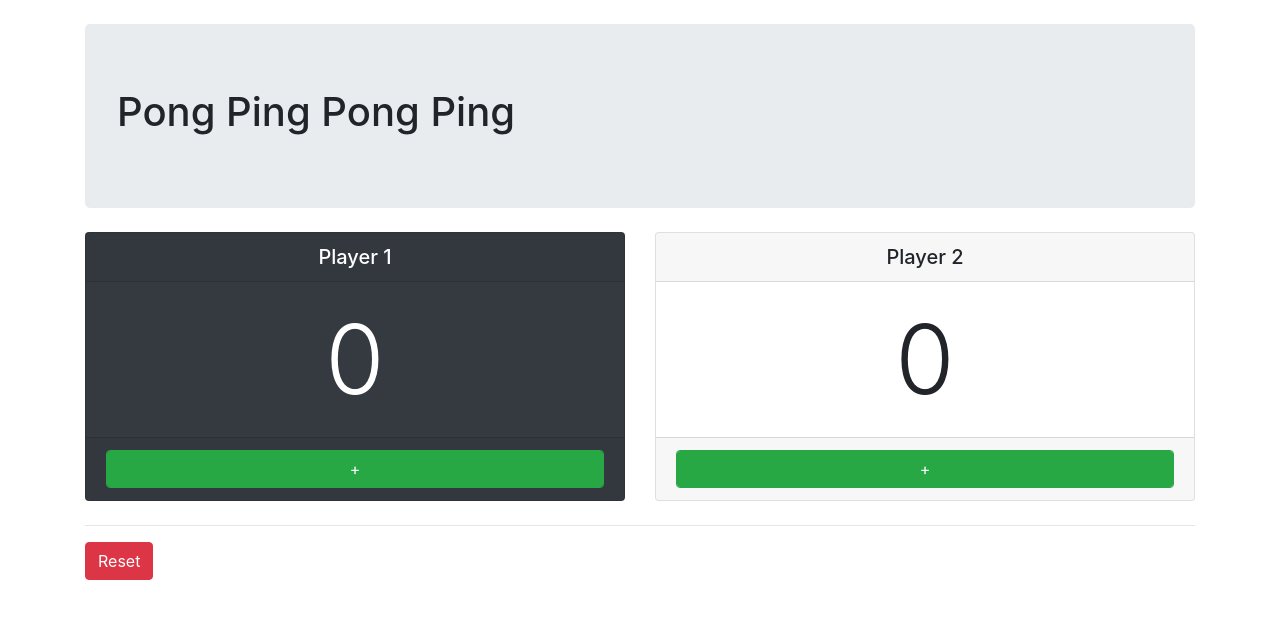
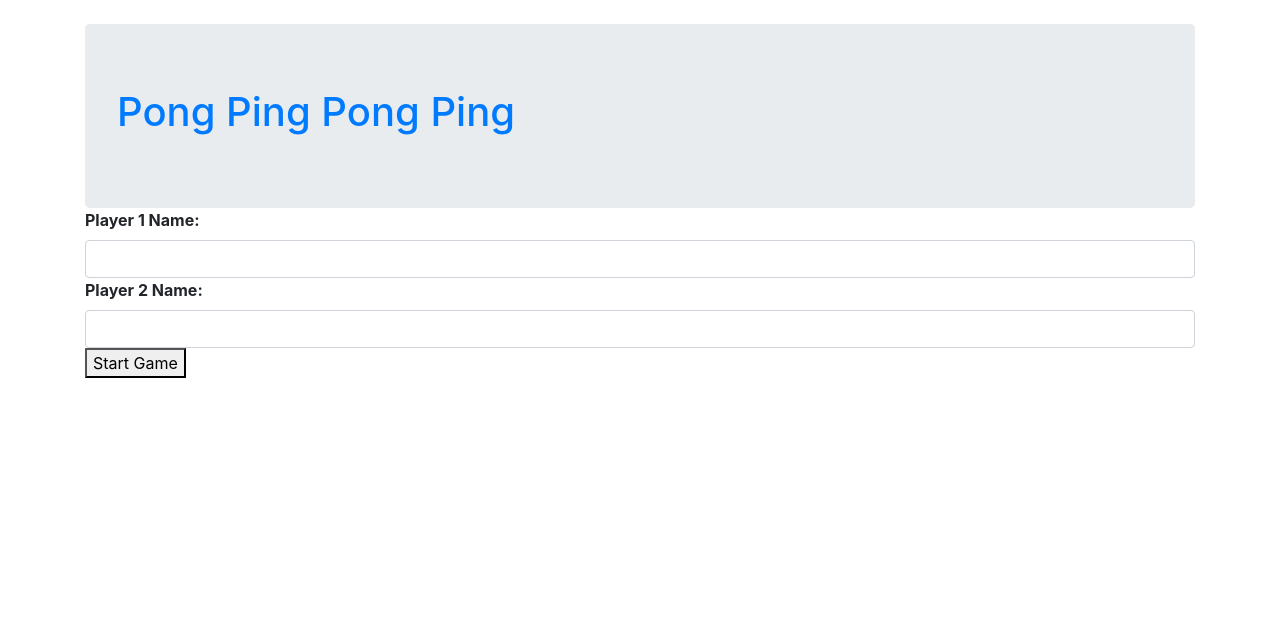
Before and after one commit to TechMilton/DevelopMe-Redux-Week11-PingPong, a React (Create React App) app: page /settings in a window 1280 px wide. Shown: the top 618 px of the page. Built offline with nearby package versions, Linux system fonts and the light colour scheme.

Commit message:
Added form with Player1Name & Player2Name

```diff
--- a/package.json
+++ b/package.json
@@ -9,6 +9,7 @@
     "react": "^16.13.1",
     "react-dom": "^16.13.1",
     "react-redux": "^7.2.0",
+    "react-router-dom": "^5.2.0",
     "react-scripts": "3.4.1",
     "redux": "^4.0.5"
   },
--- a/src/App.js
+++ b/src/App.js
@@ -1,28 +1,37 @@
 import React from "react";
+import { BrowserRouter as Router, Route, Switch, Link } from "react-router-dom";
 
 import Player1 from "./components/Player/Player1";
 import Player2 from "./components/Player/Player2";
 import Winner from "./components/Winner";
 import Reset from "./components/Reset";
+import Settings from "./components/Settings";
 
 const App = ({ handleP1Increment, handleP2Increment, winner }) => (
-  <React.Fragment>
-
+  <Router>
+    <>
       <header className="jumbotron mt-4 mb-0">
-      <h1>Pong Ping Pong Ping</h1>
+        <h1><Link to="/">Pong Ping Pong Ping </Link></h1>
       </header>
 
+      <Switch>
+        <Route exact path="/">
+          <p><Link to="/settings">Settings</Link></p>
           <div className="row mb-4">
             <Player1 handleClick={handleP1Increment} />
             <Player2 handleClick={handleP2Increment} />
           </div>
-
           <Winner winner={winner} />
-
           <hr />
           <Reset />
+        </Route>
 
-  </React.Fragment >
+        <Route exact path="/settings" component={Settings} />
+        <p>Nothing Found.</p>
+
+      </Switch>
+    </>
+  </Router >
 );
 
 export default App;
--- /dev/null
+++ b/src/components/Settings/Settings.js
@@ -0,0 +1,62 @@
+import React, { Component } from "react";
+
+class Settings extends Component {
+
+    constructor(props) {
+        super(props);
+
+        this.state = {
+            player1Name: props.player1Name,
+            player2Name: props.player2Name,
+        };
+
+        this.handleSubmit = this.handleSubmit.bind(this);
+        this.handleChangeP1 = this.handleChangeP1.bind(this);
+        this.handleChangeP2 = this.handleChangeP2.bind(this);
+    }
+
+    handleChangeP1(e) {
+        this.setState({ player1Name: e.currentTarget.value });
+    }
+
+    handleChangeP2(e) {
+        this.setState({ player2Name: e.currentTarget.value });
+    }
+
+    handleSubmit(e) {
+        e.preventDefault();
+        this.props.handleSubmit({ ...this.state });
+    }
+
+    render() {
+        let { player1Name } = this.state;
+        let { player2Name } = this.state;
+
+        return (
+            <form className="form-group" onSubmit={this.handleSubmit} >
+
+                {/* Player 1 Name */}
+                <label className="font-weight-bold" for="player1Name">Player 1 Name:</label>
+                <input
+                    className="form-control"
+                    onChange={this.handleChangeP1}
+                    value={player1Name}>
+                </input>
+
+                {/* Player 2 Name */}
+                <label className="font-weight-bold" for="player2Name">Player 2 Name:</label>
+                <input
+                    className="form-control"
+                    onChange={this.handleChangeP2}
+                    value={player2Name}>
+                </input>
+
+                {/* Submit Form */}
+                <button>Start Game</button>
+
+            </form>
+        );
+    };
+}
+
+export default Settings;
--- /dev/null
+++ b/src/components/Settings/index.js
@@ -0,0 +1,18 @@
+import { connect } from "react-redux";
+import Settings from "./Settings";
+import { saveSettings } from "../../data/actions"
+
+const mapStateToProps = state => {
+    return {
+        player1Name: state.player1Name,
+        player2Name: state.player2Name,
+    };
+};
+
+const mapDispatchToProps = dispatch => {
+    return {
+        handleSubmit: (data) => dispatch(saveSettings(data)),
+    }
+}
+
+export default connect(mapStateToProps, mapDispatchToProps)(Settings);
--- a/src/data/actions.js
+++ b/src/data/actions.js
@@ -16,3 +16,11 @@ export const reset = () => {
         type: "RESET",
     };
 };
+
+export const saveSettings = (data) => {
+    return {
+        type: "SAVE_SETTINGS",
+        player1Name: data.player1Name,
+        player2Name: data.player2Name,
+    };
+};
--- a/src/data/initialState.js
+++ b/src/data/initialState.js
@@ -1,6 +1,8 @@
 const initialState = {
     player1: 0,
     player2: 0,
+    player1Name: "",
+    player2Name: "",
     p1Serving: true,
     winner: 0,
 };
--- a/src/data/reducer.js
+++ b/src/data/reducer.js
@@ -4,12 +4,16 @@ const player1 = state => ({ ...state, player1: state.player1 + 1 });
 const player2 = state => ({ ...state, player2: state.player2 + 1 });
 const serving = state => ({ ...state, p1Serving: (state.player1 + state.player2) % 5 === 0 ? !state.p1Serving : state.p1Serving });
 const winner = state => ({ ...state, winner: state.player1 >= 21 ? 1 : (state.player2 >= 21 ? 2 : 0) });
+const saveSettingsReducer = (state, { player1Name, player2Name }) => {
+    return { ...state, player1Name: player1Name, player2Name: player2Name }
+}
 
 const reducer = (state, action) => {
     switch (action.type) {
         case "PLAYER1": return winner(serving(player1(state)));
         case "PLAYER2": return winner(serving(player2(state)));
         case "RESET": return initialState;
+        case "SAVE_SETTINGS": return saveSettingsReducer(state, action);
         default: return state;
     }
 };
```
Also changed, not shown: 1 other file (tests, documents, lock files or other folders). Lines whose indentation alone changed are shown as unchanged.
